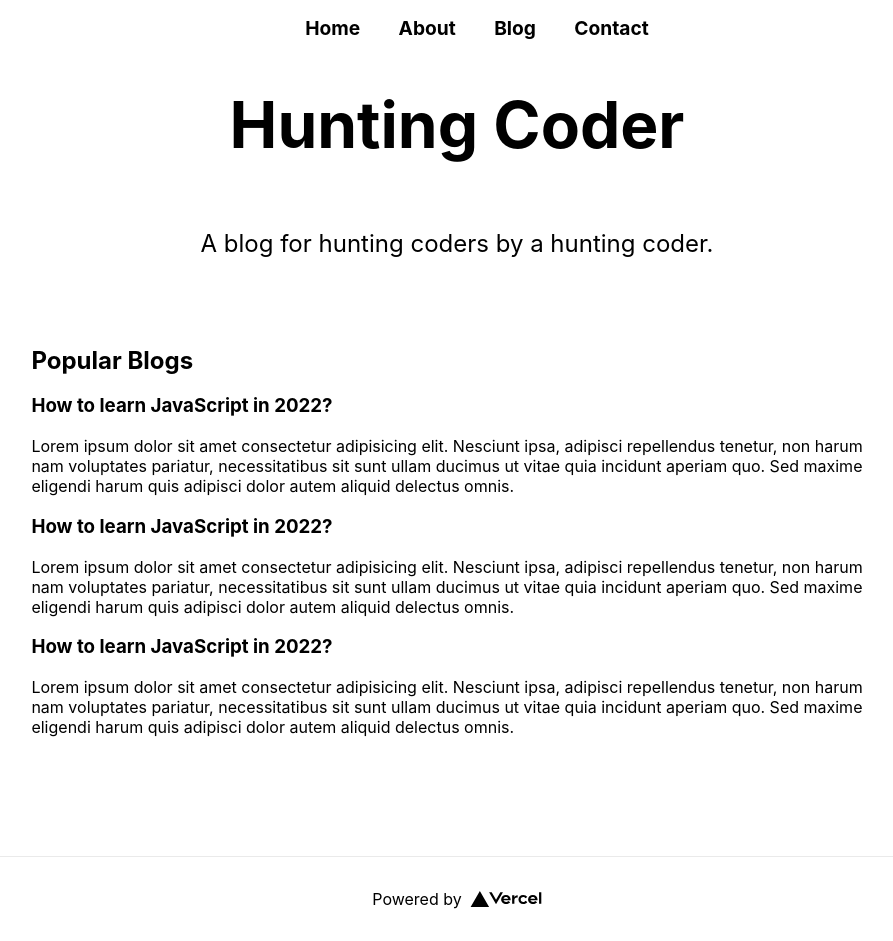
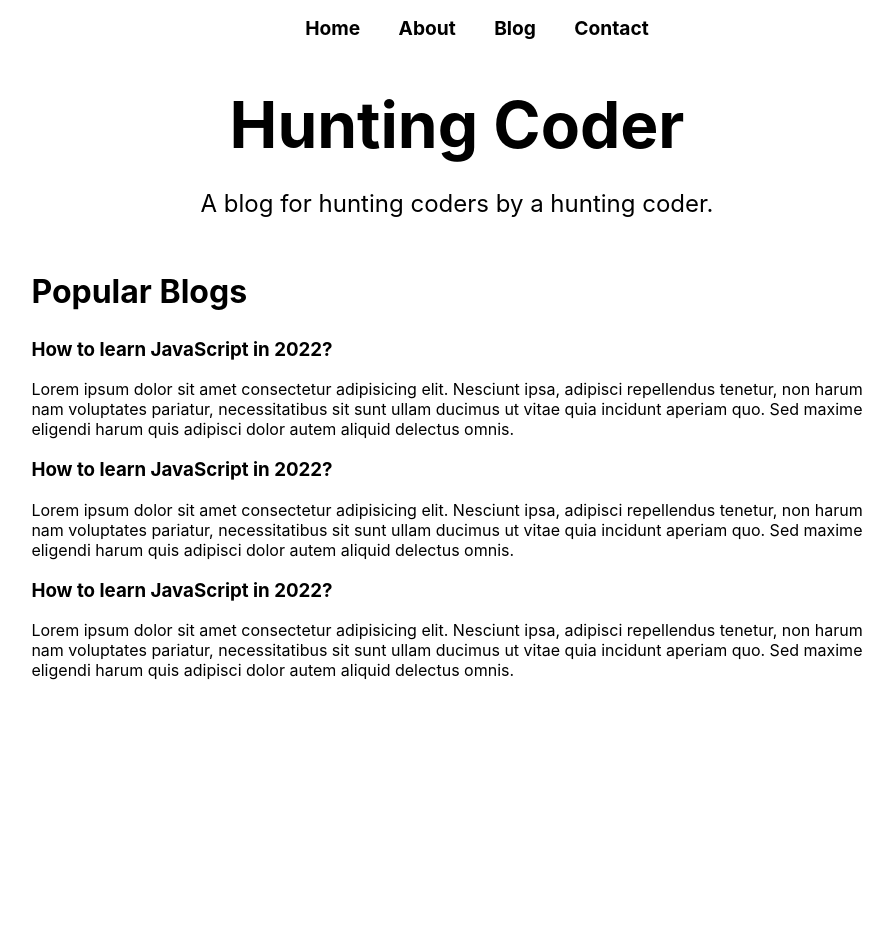
Before and after one commit to kuldp18/nextjs-blog, a Next.js app: page / in a window 1280 px wide. Shown: the whole page, without its empty margins (183-1076 px from the left). After the commit the page ends 856 px from the top, so only its background shows below. Built offline with nearby package versions, Linux system fonts and the light colour scheme.

Commit message:
minor code cleanup

```diff
--- a/pages/index.js
+++ b/pages/index.js
@@ -40,7 +40,7 @@
         </p>
 
         <div className={styles.blogs}>
-          <h2>Popular Blogs</h2>
+          <h2 style={{ fontSize: '2rem' }}>Popular Blogs</h2>
           <div className="blog-item">
             <h3>How to learn JavaScript in 2022?</h3>
             <p>
@@ -73,19 +73,6 @@
           </div>
         </div>
       </main>
-
-      <footer className={styles.footer}>
-        <a
-          href="https://vercel.com?utm_source=create-next-app&utm_medium=default-template&utm_campaign=create-next-app"
-          target="_blank"
-          rel="noopener noreferrer"
-        >
-          Powered by{' '}
-          <span className={styles.logo}>
-            <Image src="/vercel.svg" alt="Vercel Logo" width={72} height={16} />
-          </span>
-        </a>
-      </footer>
     </div>
   );
 }
--- a/styles/Home.module.css
+++ b/styles/Home.module.css
@@ -51,7 +51,6 @@
 }
 
 .description {
-  margin: 4rem 0;
   line-height: 1.5;
   font-size: 1.5rem;
 }
```
